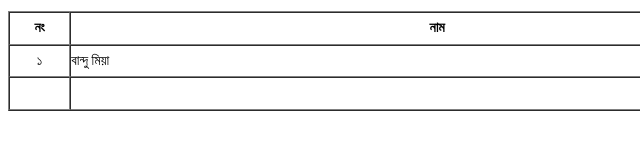
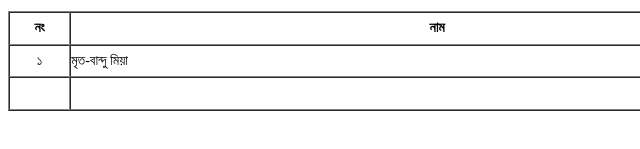
Before and after one commit to bastaup/54, a plain HTML site: page index.html in a window 1280 px wide. Shown: the part 521-670 px from the top of the page, 0-640 px from the left. Drawn offline with Linux system fonts and the light colour scheme.

Commit message:
Update index.html

```diff
--- a/index.html
+++ b/index.html
@@ -187,7 +187,7 @@
             </tr>
             <tr>
                 <td style="text-align:center;">১</td>
-                <td style="">বান্দু মিয়া</td>
+                <td style="">মৃত-বান্দু মিয়া</td>
                 <td style="text-align:center;">ভাই</td>
                 <td style="text-align:center;">-</td>
             </tr>
```
